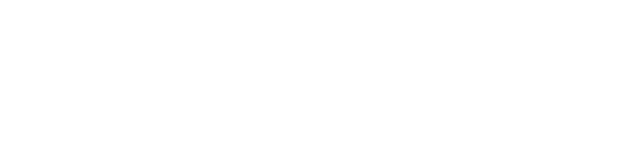
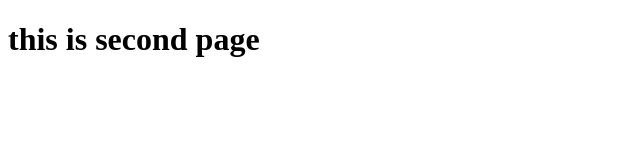
Before and after one commit to Keshavm-30/first_repositry, a plain HTML site: page about.html in a window 1280 px wide. Shown: the whole page, without its empty margins (0-640 px from the left). Drawn offline with Linux system fonts and the light colour scheme.

Commit message:
second commit

```diff
--- a/about.html
+++ b/about.html
@@ -7,6 +7,6 @@
     <title>second commit file</title>
 </head>
 <body>
-
+    <h1>this is second page</h1>
 </body>
 </html>
```
